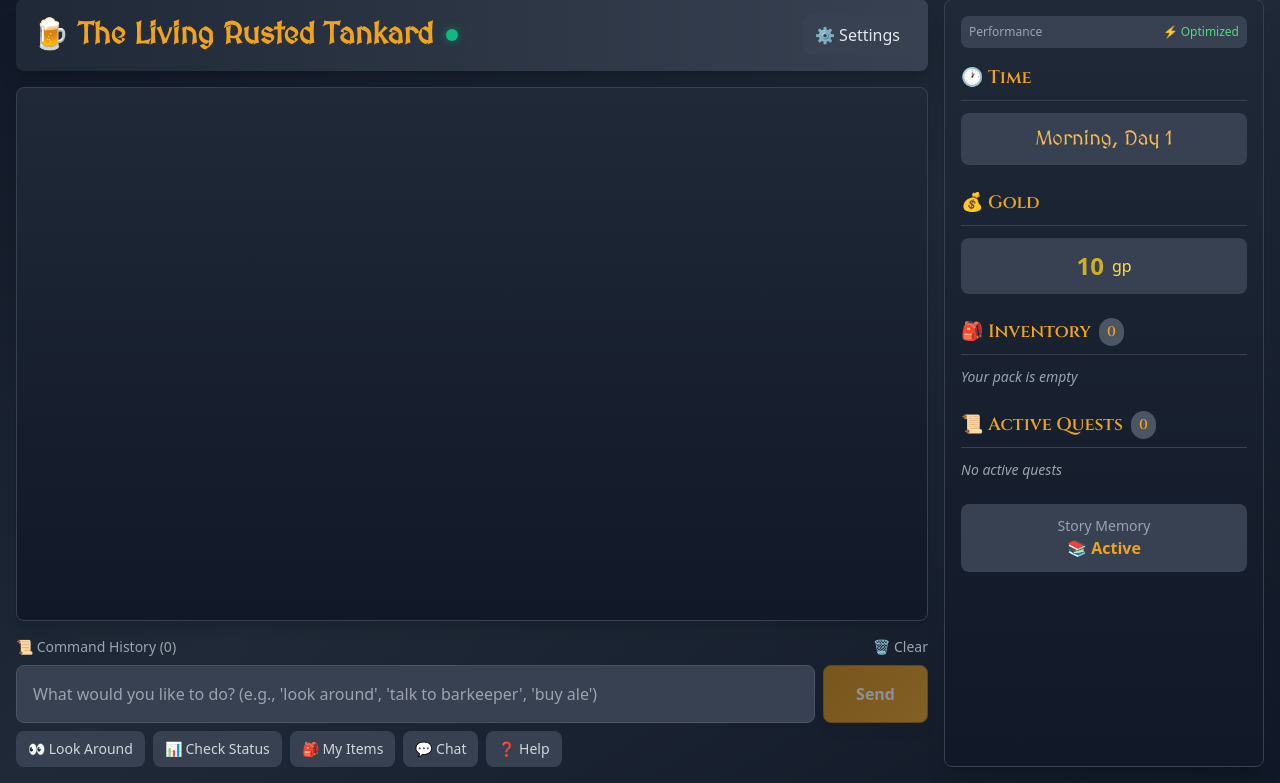
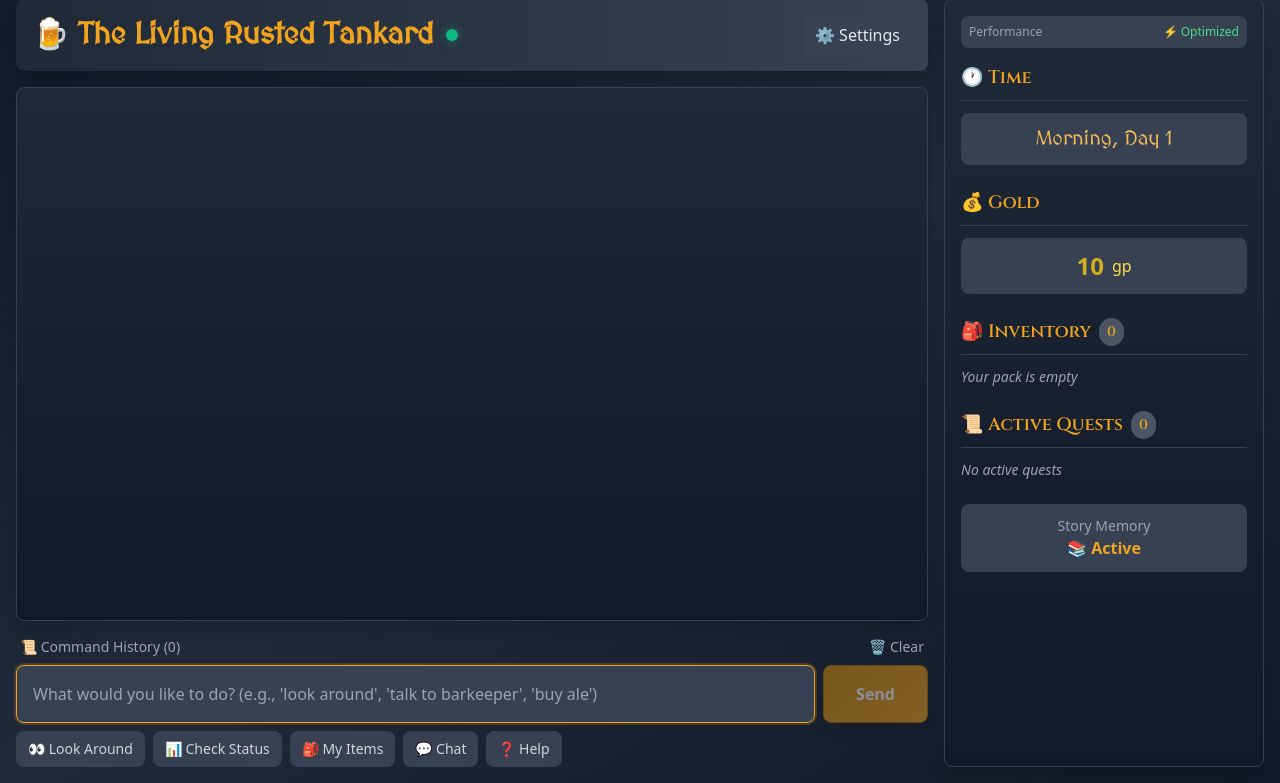
Before and after one commit to CrazyDubya/Taverna, a Python web app: template living_rusted_tankard/game/templates/enhanced_game.html in a window 1280 px wide. Shown: the part 17-800 px from the top of the page. Run offline with Jinja, Linux system fonts and the light colour scheme; the template is opened without the code that fills it, so the values that code supplies are empty; some libraries are stand-ins or nearby versions.

Commit message:
feat(ux): enhance focus management and accessibility (#26)
- Add `autofocus` to command input for immediate interaction.
- Add `role="status"` and dynamic `aria-label` to connection indicator.
- Apply consistent `focus:ring` styles to all interactive buttons (settings, history, quick actions).
- Update status management JS to keep ARIA labels in sync.
- Record UX learning in `.Jules/palette.md`.

Co-authored-by: google-labs-jules[bot] <161369871+google-labs-jules[bot]@users.noreply.github.com>

```diff
--- a/living_rusted_tankard/game/templates/enhanced_game.html
+++ b/living_rusted_tankard/game/templates/enhanced_game.html
@@ -214,18 +214,18 @@
                     <h1 class="text-2xl md:text-3xl font-bold text-tavern-400 font-medieval">
                         🍺 The Living Rusted Tankard
                     </h1>
-                    <div id="connection-status" class="w-3 h-3 rounded-full status-online"></div>
+                    <div id="connection-status" role="status" aria-label="Connection Status: Online" class="w-3 h-3 rounded-full status-online" title="Connected"></div>
                 </div>
 
                 <div class="flex items-center space-x-2">
 
                     <!-- Mobile Menu Toggle -->
-                    <button id="mobile-menu-toggle" aria-label="Toggle main menu" class="md:hidden bg-gray-700 hover:bg-gray-600 text-gray-200 px-3 py-2 rounded-lg">
+                    <button id="mobile-menu-toggle" aria-label="Toggle main menu" class="md:hidden bg-gray-700 hover:bg-gray-600 text-gray-200 px-3 py-2 rounded-lg focus:outline-none focus:ring-2 focus:ring-tavern-400">
                         ☰
                     </button>
 
                     <!-- Settings Button -->
-                    <button id="settings-btn" class="bg-gray-700 hover:bg-gray-600 text-gray-200 px-3 py-2 rounded-lg transition-all">
+                    <button id="settings-btn" class="bg-gray-700 hover:bg-gray-600 text-gray-200 px-3 py-2 rounded-lg transition-all focus:outline-none focus:ring-2 focus:ring-tavern-400">
                         ⚙️ Settings
                     </button>
                 </div>
@@ -256,10 +256,10 @@
             <div class="mt-4 space-y-2">
                 <!-- Command History Toggle -->
                 <div class="flex justify-between items-center">
-                    <button id="history-toggle" class="text-sm text-gray-400 hover:text-tavern-400 transition-colors">
+                    <button id="history-toggle" class="text-sm text-gray-400 hover:text-tavern-400 transition-colors focus:outline-none focus:ring-2 focus:ring-tavern-400 rounded px-1">
                         📜 Command History (0)
                     </button>
-                    <button id="clear-history" class="text-sm text-gray-400 hover:text-red-400 transition-colors">
+                    <button id="clear-history" class="text-sm text-gray-400 hover:text-red-400 transition-colors focus:outline-none focus:ring-2 focus:ring-tavern-400 rounded px-1">
                         🗑️ Clear
                     </button>
                 </div>
@@ -278,6 +278,7 @@
                             type="text"
                             id="command-input"
                             aria-label="Command input"
+                            autofocus
                             placeholder="What would you like to do? (e.g., 'look around', 'talk to barkeeper', 'buy ale')"
                             class="w-full bg-gray-700 text-white p-3 md:p-4 rounded-lg border border-gray-600 focus:border-tavern-400 focus:ring-2 focus:ring-tavern-400/20 outline-none transition-all text-base"
                             autocomplete="off"
@@ -291,7 +292,7 @@
                     <button
                         id="submit-btn"
                         aria-label="Send command"
-                        class="btn-primary text-white px-6 md:px-8 py-3 md:py-4 rounded-lg font-semibold shadow-lg disabled:opacity-50 disabled:cursor-not-allowed"
+                        class="btn-primary text-white px-6 md:px-8 py-3 md:py-4 rounded-lg font-semibold shadow-lg disabled:opacity-50 disabled:cursor-not-allowed focus:outline-none focus:ring-2 focus:ring-tavern-400"
                         disabled
                     >
                         <span class="hidden md:inline">Send</span>
@@ -301,19 +302,19 @@
 
                 <!-- Quick Actions -->
                 <div id="quick-actions" class="flex flex-wrap gap-2 mt-2">
-                    <button class="quick-action bg-gray-700 hover:bg-gray-600 text-gray-300 px-3 py-2 rounded-lg text-sm transition-all hover:scale-105" data-command="look">
+                    <button class="quick-action bg-gray-700 hover:bg-gray-600 text-gray-300 px-3 py-2 rounded-lg text-sm transition-all hover:scale-105 focus:outline-none focus:ring-2 focus:ring-tavern-400" data-command="look">
                         👀 Look Around
                     </button>
-                    <button class="quick-action bg-gray-700 hover:bg-gray-600 text-gray-300 px-3 py-2 rounded-lg text-sm transition-all hover:scale-105" data-command="status">
+                    <button class="quick-action bg-gray-700 hover:bg-gray-600 text-gray-300 px-3 py-2 rounded-lg text-sm transition-all hover:scale-105 focus:outline-none focus:ring-2 focus:ring-tavern-400" data-command="status">
                         📊 Check Status
                     </button>
-                    <button class="quick-action bg-gray-700 hover:bg-gray-600 text-gray-300 px-3 py-2 rounded-lg text-sm transition-all hover:scale-105" data-command="inventory">
+                    <button class="quick-action bg-gray-700 hover:bg-gray-600 text-gray-300 px-3 py-2 rounded-lg text-sm transition-all hover:scale-105 focus:outline-none focus:ring-2 focus:ring-tavern-400" data-command="inventory">
                         🎒 My Items
                     </button>
-                    <button class="quick-action bg-gray-700 hover:bg-gray-600 text-gray-300 px-3 py-2 rounded-lg text-sm transition-all hover:scale-105" data-command="talk to barkeeper">
+                    <button class="quick-action bg-gray-700 hover:bg-gray-600 text-gray-300 px-3 py-2 rounded-lg text-sm transition-all hover:scale-105 focus:outline-none focus:ring-2 focus:ring-tavern-400" data-command="talk to barkeeper">
                         💬 Chat
                     </button>
-                    <button class="quick-action bg-gray-700 hover:bg-gray-600 text-gray-300 px-3 py-2 rounded-lg text-sm transition-all hover:scale-105" data-command="help">
+                    <button class="quick-action bg-gray-700 hover:bg-gray-600 text-gray-300 px-3 py-2 rounded-lg text-sm transition-all hover:scale-105 focus:outline-none focus:ring-2 focus:ring-tavern-400" data-command="help">
                         ❓ Help
                     </button>
                 </div>
@@ -908,7 +909,9 @@
                     'degraded': 'Degraded'
                 };
 
-                statusElement.title = statusText[status] || 'Unknown';
+                const text = statusText[status] || 'Unknown';
+                statusElement.title = text;
+                statusElement.setAttribute('aria-label', `Connection Status: ${text}`);
             }
 
             showLoading(show) {
```
Also changed, not shown: .Jules/palette.md.
